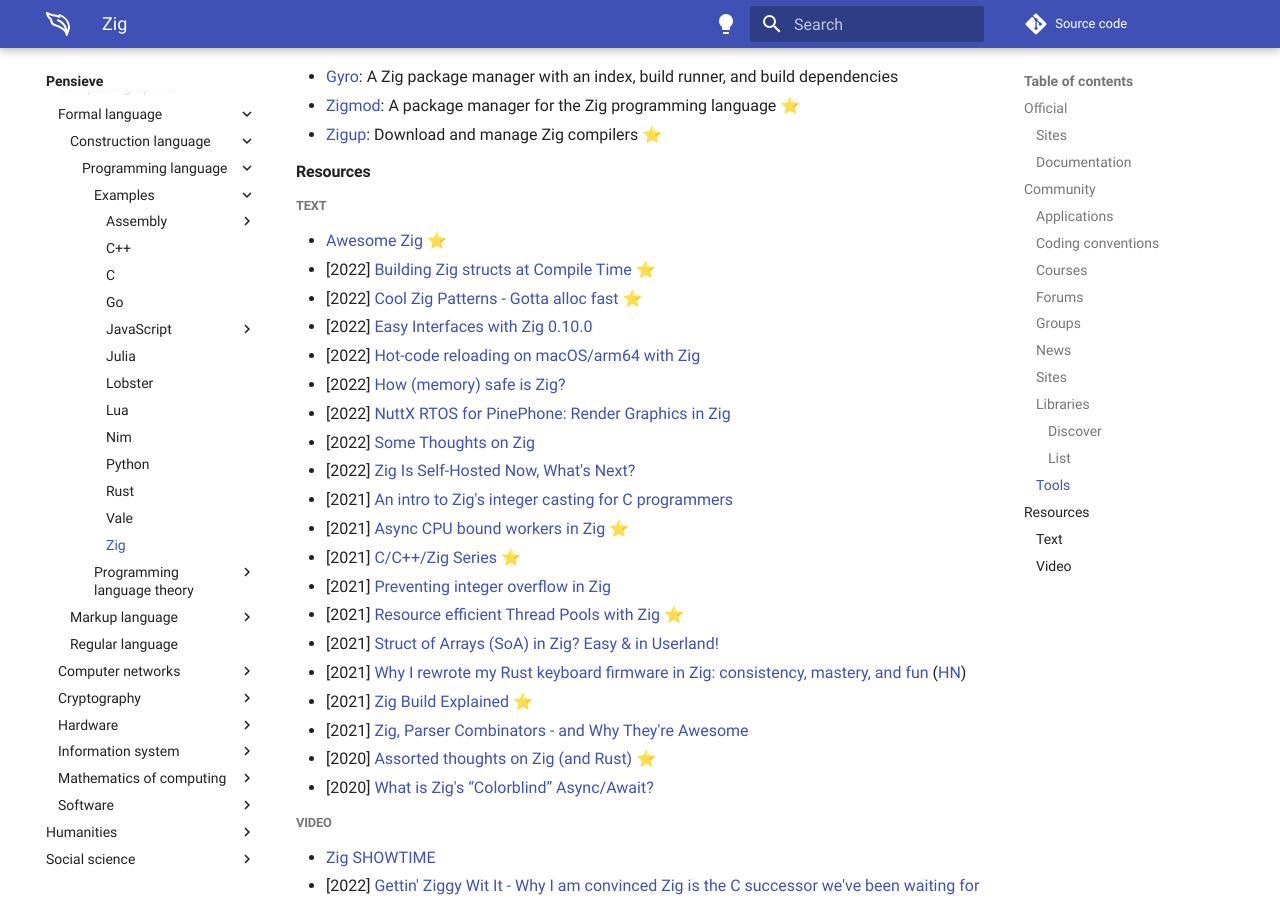
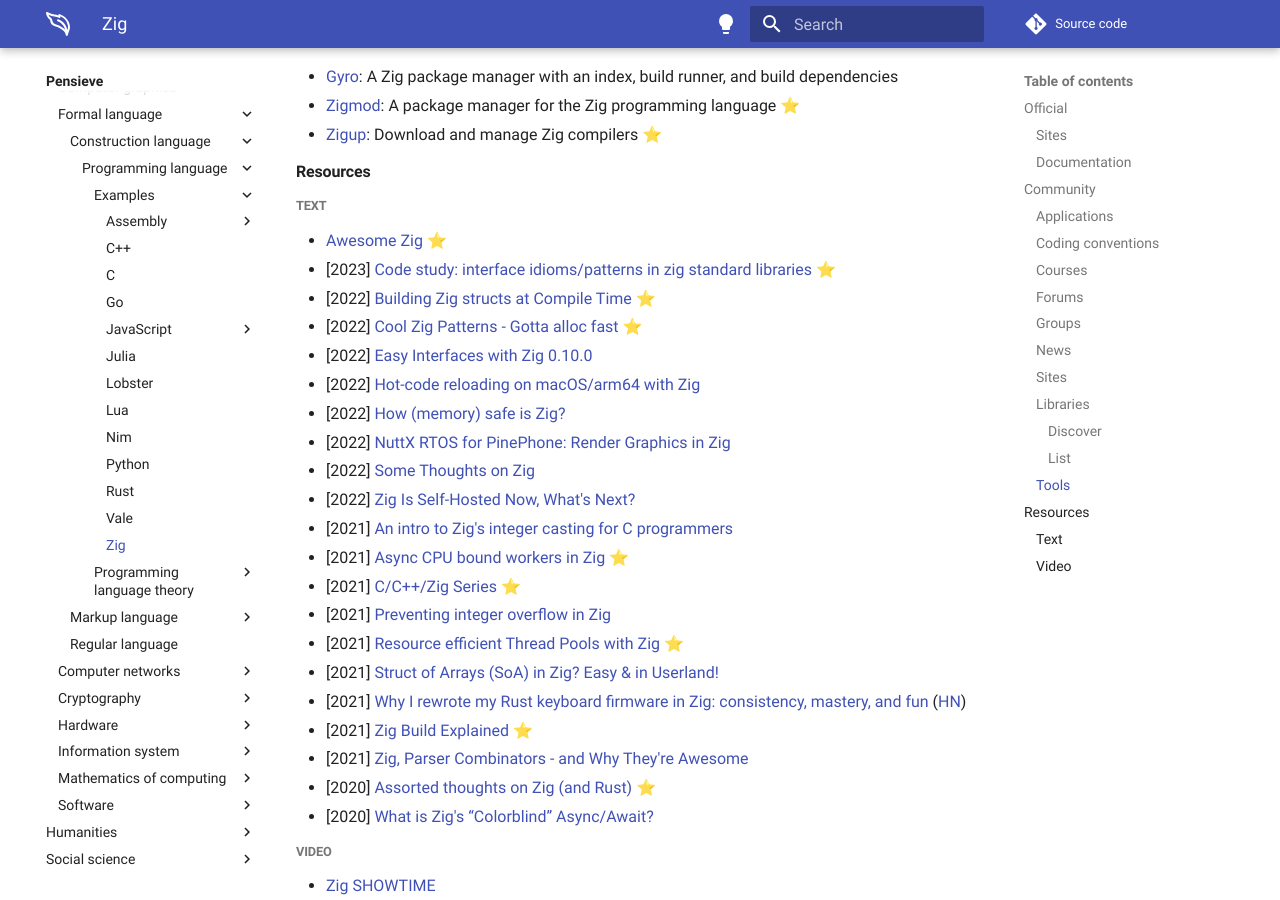
Before and after one commit to paveloom/paveloom.dev, an MkDocs documentation site: the page built from content/pensieve/zig.md, in a window 1280 px wide and 900 px high, scrolled down 1578 px. Built offline with MkDocs 1.6.1 and Material for MkDocs 9.7.7, drawn with Linux system fonts in a browser that asks for light colours; comment, search, counter and statistics services are not loaded.

Commit message:
Pensieve: update the Zig page.

```diff
--- a/content/pensieve/zig.md
+++ b/content/pensieve/zig.md
@@ -63,6 +63,7 @@
 
 ##### Text
 - [Awesome Zig](https://github.com/C-BJ/awesome-zig) ⭐
+- [2023] [Code study: interface idioms/patterns in zig standard libraries](https://zig.news/yglcode/code-study-interface-idiomspatterns-in-zig-standard-libraries-4lkj) ⭐
 - [2022] [Building Zig structs at Compile Time](https://mht.wtf/post/comptime-struct) ⭐
 - [2022] [Cool Zig Patterns - Gotta alloc fast](https://zig.news/xq/cool-zig-patterns-gotta-alloc-fast-23h) ⭐
 - [2022] [Easy Interfaces with Zig 0.10.0](https://zig.news/kristoff/easy-interfaces-with-zig-0100-2hc5)
```
